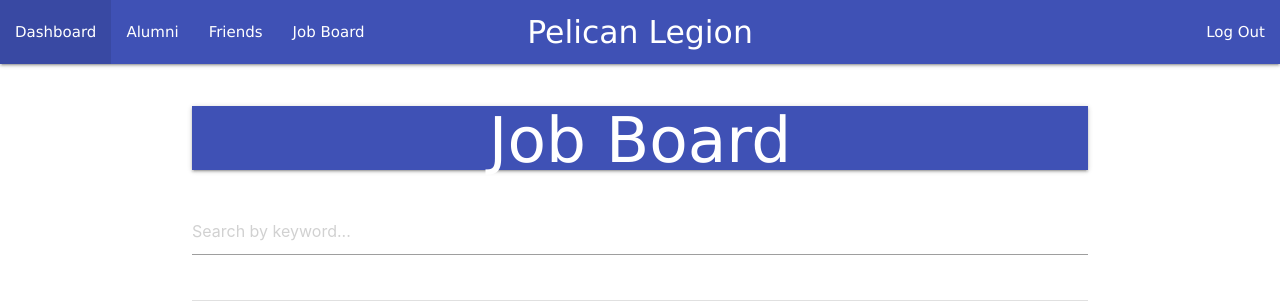
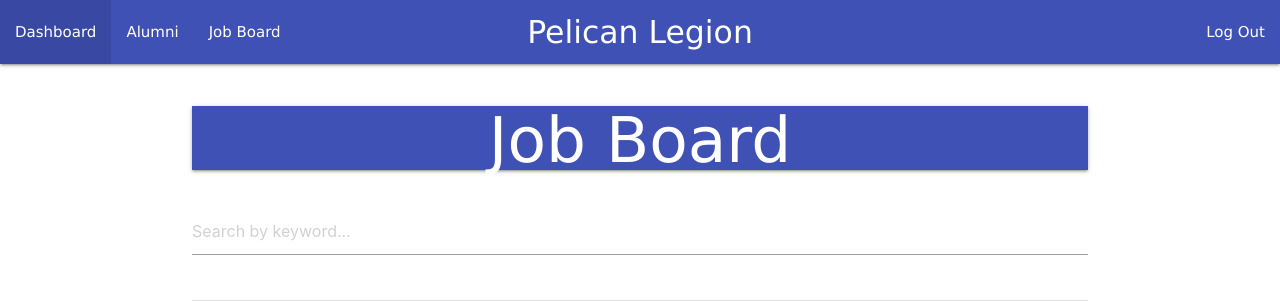
Before and after one commit to michelllle-liu/pelican-legion, a Flask app: page /jobs in a window 1280 px wide. Shown: the top 305 px of the page. Run offline with Flask 2, Linux system fonts and the light colour scheme.

Commit message:
Remove "Friends" from navbar

```diff
--- a/App/templates/navbar2.html
+++ b/App/templates/navbar2.html
@@ -6,7 +6,6 @@
     <ul id="nav-mobile" class="left hide-on-med-and-down">
         <li><a href="/dashboard">Dashboard</a></li>
         <li><a href="/alumni">Alumni</a></li>
-        <li><a href="">Friends</a></li>
         <li><a href="/jobs">Job Board</a></li>
     </ul>
     <ul id="nav-mobile" class="right hide-on-med-and-down">
```
